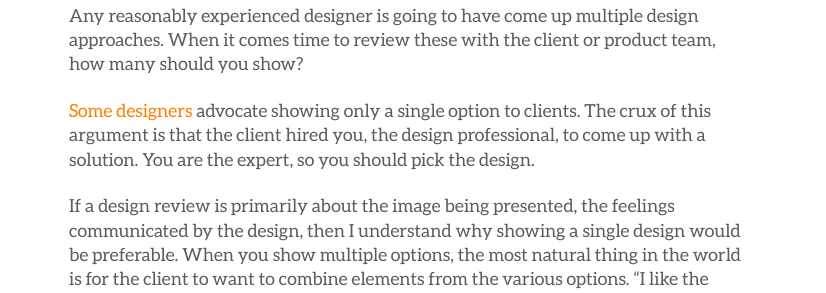
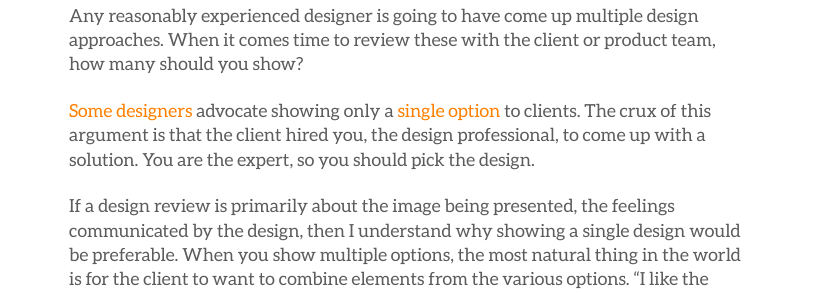
Before and after one commit to infomongo/infomongo.github.io, a Jekyll site: the page built from posts/presenting-mulitple-design-options.md, in a window 1280 px wide and 900 px high, scrolled down 1244 px. Shown: the part 160-453 px from the top of the window, without its empty margins (229-1055 px from the left). Built offline with Jekyll 4.4.1, drawn with Linux system fonts in a browser that asks for light colours.

Commit message:
improve link

```diff
--- a/posts/presenting-mulitple-design-options.md
+++ b/posts/presenting-mulitple-design-options.md
@@ -26,7 +26,7 @@ A common mistake junior designers make is to focus on a single solution, that th
 
 Any reasonably experienced designer is going to have come up multiple design approaches. When it comes time to review these with the client or product team, how many should you show?
 
-[Some][1] [designers][2] advocate showing only a single option to clients. The crux of this argument is that the client hired you, the design professional, to come up with a solution. You are the expert, so you should pick the design.
+[Some designers][1] advocate showing only a [single option][2] to clients. The crux of this argument is that the client hired you, the design professional, to come up with a solution. You are the expert, so you should pick the design.
 
 [1]: https://blog.prototypr.io/presenting-multiple-design-options-to-your-clients-just-dont-5818bb29b6fc
 
```
